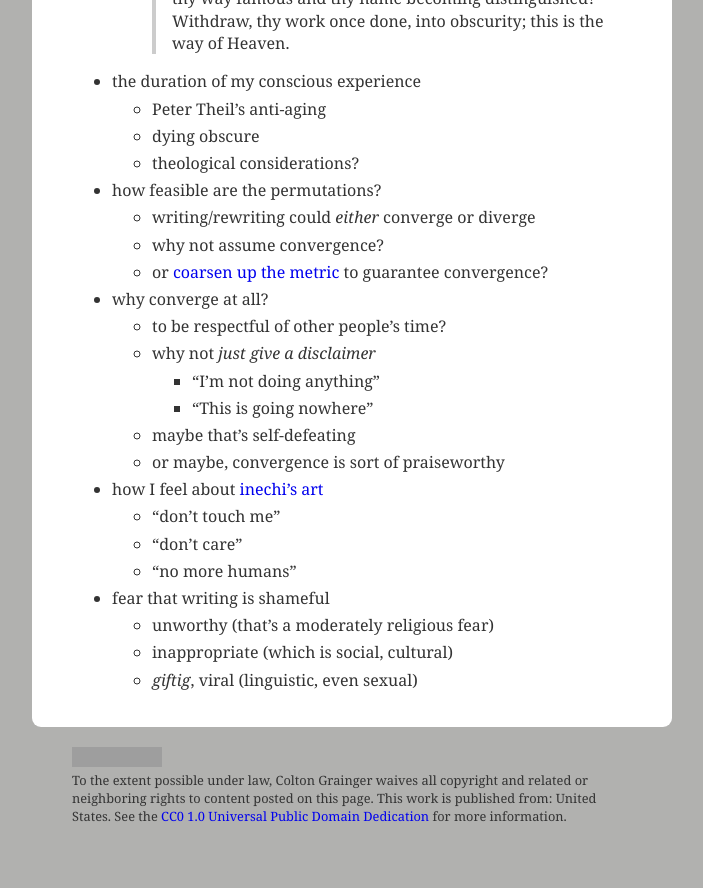
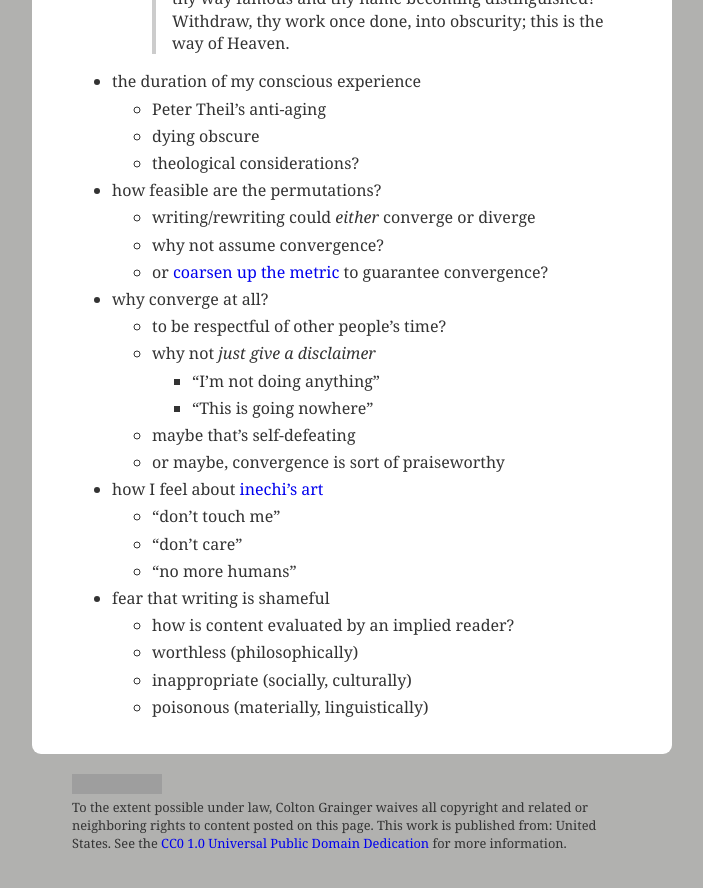
Before and after one commit to coltongrainger/blog, a Jekyll site: the page built from _posts/2017-12-03-content-creation.md, in a window 1280 px wide and 900 px high, scrolled down 2181 px. Shown: the top 888 px of the window, without its empty margins (288-991 px from the left). Built offline with Jekyll 4.4.1, drawn with Linux system fonts in a browser that asks for light colours; our own code applies the rules of GitHub Pages for plain Markdown files; grey boxes are pictures that could not be loaded.

Commit message:
revise sexual claim

```diff
--- a/_posts/2017-12-03-content-creation.md
+++ b/_posts/2017-12-03-content-creation.md
@@ -70,6 +70,7 @@ So what's at stake? Why not commit to more relentless publication and, consequen
 	- "don't care"
 	- "no more humans"
 - fear that writing is shameful
-	- unworthy (that's a moderately religious fear)
-	- inappropriate (which is social, cultural)
-	- *giftig*, viral (linguistic, even sexual)
+	- how is content evaluated by an implied reader?
+	- worthless (philosophically)
+	- inappropriate (socially, culturally)
+	- poisonous (materially, linguistically)
```
